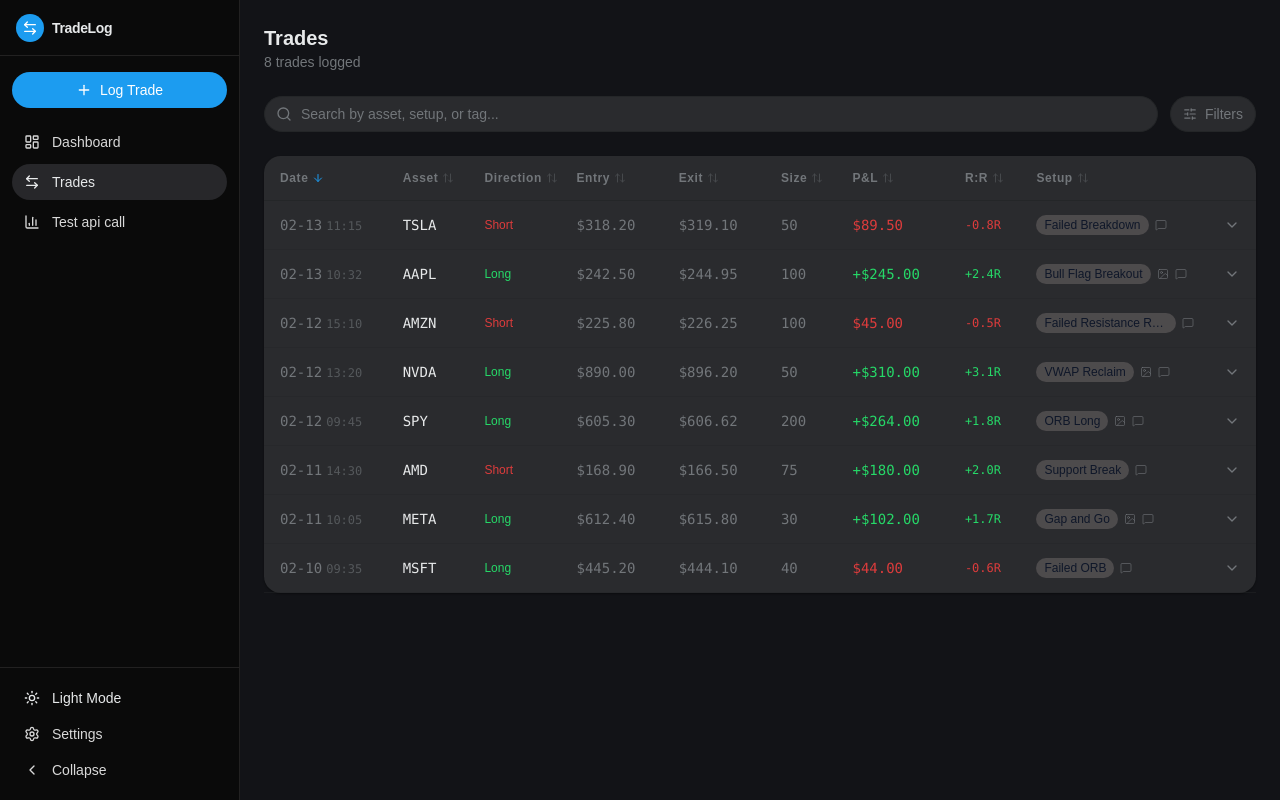
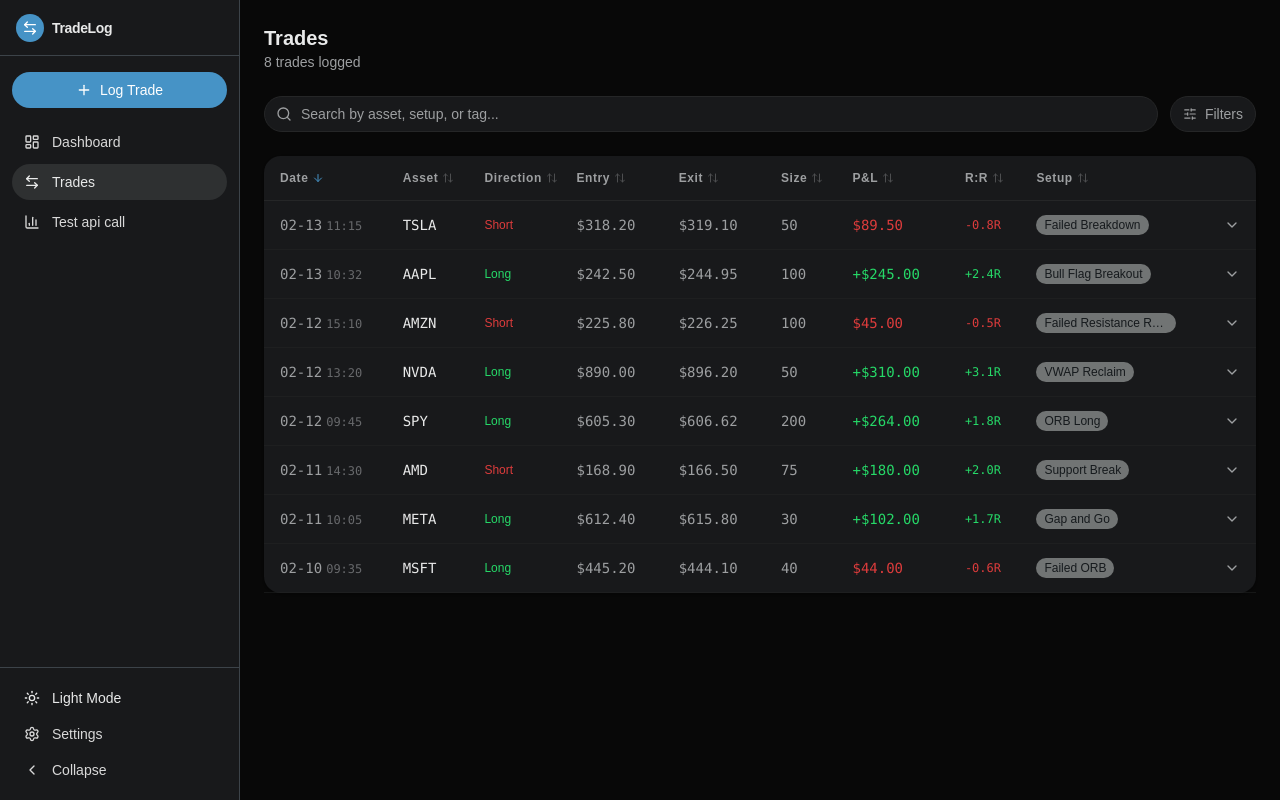
Before and after one commit to amarit/tradebeat-app, a React (Vite) app: page /1/trades in a window 1280 px wide. Built offline with nearby package versions, Linux system fonts and the light colour scheme.

Commit message:
Fixed dark mode

```diff
--- a/src/components/ui/checkbox.tsx
+++ b/src/components/ui/checkbox.tsx
@@ -12,7 +12,7 @@
     <CheckboxPrimitive.Root
       data-slot="checkbox"
       className={cn(
-        "size-4 border border-border bg-card accent-primary focus:outline-none focus:ring-2 focus:ring-ring/40 disabled:opacity-50 disabled:cursor-not-allowed",
+        "size-4 border border-border bg-checkbox accent-primary focus:outline-none focus:ring-2 focus:ring-ring/40 disabled:opacity-50 disabled:cursor-not-allowed",
         className
       )}
       {...props}
--- a/src/features/dashboard/DashboardPage.tsx
+++ b/src/features/dashboard/DashboardPage.tsx
@@ -298,7 +298,7 @@
         <div className="overflow-hidden">
           <table className="w-full">
             <thead>
-              <tr className="border-b border-border bg-muted/80 text-left">
+              <tr className="border-b border-border bg-secondary/10 text-left">
                 <th className="px-4 py-2.5 text-xs font-semibold font-medium text-muted-foreground uppercase tracking-wider">
                   Asset
                 </th>
@@ -320,7 +320,7 @@
               {recentTrades.map((trade) => (
                 <tr
                   key={trade.id}
-                  className="border-b border-border/50 transition-colors last:border-0 hover:bg-secondary/50"
+                  className="border-b border-border/50 transition-colors last:border-0 hover:bg-secondary/20"
                 >
                   <td className="px-4 py-2.5 text-sm font-medium font-mono text-foreground">
                     {trade.asset}
--- a/src/features/trades/TradeListPage.tsx
+++ b/src/features/trades/TradeListPage.tsx
@@ -287,8 +287,8 @@
         <div className="bg-card overflow-hidden">
           <table className="w-full">
             <thead>
-              <tr className="border-b border-border bg-muted/20 text-left">
-                <th className="w-10 px-3 py-2.5">
+              <tr className="border-b border-border bg-secondary/20 text-left">
+                <th className="w-10 px-3 py-2.5 font-semibold">
                   <Checkbox
                     checked={allSelected}
                     onCheckedChange={toggleSelectAll}
@@ -619,8 +619,8 @@
                             <span className="rounded-sm bg-secondary px-2 py-0.5 text-xs text-secondary-foreground truncate max-w-[140px]">
                               {trade.setup}
                             </span>
-                            {trade.hasScreenshot && <ImageIcon className="h-3 w-3 text-muted-foreground/60" />}
-                            {trade.notes && <MessageSquare className="h-3 w-3 text-muted-foreground/60" />}
+                            {/* {trade.hasScreenshot && <ImageIcon className="h-3 w-3 text-muted-foreground/60" />}
+                            {trade.notes && <MessageSquare className="h-3 w-3 text-muted-foreground/60" />} */}
                           </div>
                           <div className="flex justify-end">
                             {isExpanded ? (
--- a/src/index.css
+++ b/src/index.css
@@ -15,7 +15,7 @@
   --primary: oklch(0.6723 0.1606 244.9955);
   --primary-foreground: oklch(1.0000 0 0);
   /* --secondary: hsla(0, 4%, 15%, 0.432); */
-  --secondary: hsl(210 40% 96%);
+  --secondary: hsl(207, 11%, 68%);
   --secondary-foreground: hsl(222 47% 11%);
   --muted: oklch(0.9222 0.0013 286.3737);
   --muted-foreground: oklch(0.1884 0.0128 248.5103);
@@ -69,69 +69,71 @@
   --chart-3: hsl(30 80% 55%);
   --chart-4: hsl(280 65% 60%);
   --chart-5: hsl(340 75% 55%);
+  --checkbox: oklch(1.0000 0 0);
 }
 
 .dark {
-  --background: #121317;
-  --foreground: oklch(0.9328 0.0025 228.7857);
-  /* --card: oklch(0.2097 0.0080 274.5332); */
-  --card: oklch(28.924% 0.00565 271.227);
+  --background: oklch(13.441% 0.00002 271.152);
+  --foreground: oklch(0.9333 0.0011 197.1378);
+  --card: oklch(0.2132 0.0042 264.4789);
   --card-foreground: oklch(0.8853 0 0);
   --popover: oklch(0 0 0);
-  --popover-foreground: oklch(0.9328 0.0025 228.7857);
-  --primary: oklch(0.6692 0.1607 245.0110);
+  --popover-foreground: oklch(0.9333 0.0011 197.1378);
+  --primary: oklch(0.6365 0.1079 240.4494);
   --primary-foreground: oklch(1.0000 0 0);
-  --secondary: hsla(0, 3%, 47%, 0.432);
-  --secondary-foreground: hsl(222 47% 11%);
+  --secondary: oklch(55.637% 0.00368 198);
+  --secondary-foreground: oklch(0.2149 0.0085 240.3030);
   --muted: oklch(0.2090 0 0);
-  --muted-foreground: oklch(0.5637 0.0078 247.9662);
-  --accent: oklch(0.1928 0.0331 242.5459);
-  --accent-foreground: oklch(0.6692 0.1607 245.0110);
-  --destructive: oklch(0.6188 0.2376 25.7658);
+  --muted-foreground: oklch(70.148% 0.00379 248.36);
+  --accent: oklch(0.2154 0.0247 241.7117);
+  --accent-foreground: oklch(0.6365 0.1079 240.4494);
+  --destructive: oklch(0.5866 0.1614 19.9341);
   --destructive-foreground: oklch(1.0000 0 0);
-  --border: oklch(0.2674 0.0047 248.0045);
-  --input: oklch(0.3020 0.0288 244.8244);
-  --ring: oklch(0.6818 0.1584 243.3540);
-  --chart-1: oklch(0.6723 0.1606 244.9955);
-  --chart-2: oklch(0.6907 0.1554 160.3454);
-  --chart-3: oklch(0.8214 0.1600 82.5337);
-  --chart-4: oklch(0.7064 0.1822 151.7125);
-  --chart-5: oklch(0.5919 0.2186 10.5826);
-  --sidebar: hsl(0 0% 3.9%);
+  --border: oklch(0.2680 0.0024 247.9137);
+  --input: oklch(0.3036 0.0177 241.6043);
+  --ring: oklch(0.6470 0.1056 238.1248);
+  --chart-1: oklch(0.6401 0.1074 240.6746);
+  --chart-2: oklch(0.5933 0.1124 165.5162);
+  --chart-3: oklch(0.7488 0.1144 85.7336);
+  --chart-4: oklch(0.6233 0.1251 155.7075);
+  --chart-5: oklch(0.5667 0.1476 4.1754);
+  --sidebar: oklch(0.2132 0.0042 264.4789);
   --sidebar-foreground: oklch(0.8853 0 0);
-  --sidebar-primary: oklch(0.6818 0.1584 243.3540);
+  --sidebar-primary: oklch(0.6470 0.1056 238.1248);
   --sidebar-primary-foreground: oklch(1.0000 0 0);
-  --sidebar-accent: hsl(240 3.7% 15.9%);
-  --sidebar-accent-foreground: oklch(0.6692 0.1607 245.0110);
-  --sidebar-border: oklch(24.884% 0.0015 16.221);
-  --sidebar-ring: oklch(0.6818 0.1584 243.3540);
+  --sidebar-accent: oklch(30.757% 0.00338 229.298);
+  --sidebar-accent-foreground: oklch(0.6365 0.1079 240.4494);
+  --sidebar-border: oklch(0.3787 0.0138 243.9732);
+  --sidebar-ring: oklch(0.6470 0.1056 238.1248);
+
   /* --font-sans: Open Sans, sans-serif; */
   --font-sans: "Inter Variable", sans-serif;
   --font-serif: Georgia, serif;
   --font-mono: Menlo, monospace;
   --radius: 1.3rem;
-  --shadow-x: 0px;
-  --shadow-y: 2px;
-  --shadow-blur: 0px;
+  --shadow-x: 0;
+  --shadow-y: 1px;
+  --shadow-blur: 3px;
   --shadow-spread: 0px;
-  --shadow-opacity: 0;
-  --shadow-color: rgba(29,161,242,0.25);
-  --shadow-2xs: 0px 2px 0px 0px hsl(202.8169 89.1213% 53.1373%);
-  --shadow-xs: 0px 2px 0px 0px hsl(202.8169 89.1213% 53.1373%);
-  --shadow-sm: 0 1px 2px rgba(0, 0, 0, 0.4);
-  --shadow: 0 1px 3px rgba(0, 0, 0, 0.45);
-  --shadow-md: 0 4px 12px rgba(0, 0, 0, 0.5);
-  --shadow-lg: 0 10px 25px rgba(0, 0, 0, 0.6);
-  --shadow-xl: 0 20px 40px rgba(0, 0, 0, 0.7);
-  --shadow-2xl: 0px 2px 0px 0px hsl(202.8169 89.1213% 53.1373%);
+  --shadow-opacity: 0.1;
+  --shadow-color: oklch(0 0 0);
+  --shadow-2xs: 0 1px 3px 0px hsl(0 0% 0% / 0.05);
+  --shadow-xs: 0 1px 3px 0px hsl(0 0% 0% / 0.05);
+  --shadow-sm: 0 1px 3px 0px hsl(0 0% 0% / 0.10), 0 1px 2px -1px hsl(0 0% 0% / 0.10);
+  --shadow: 0 1px 3px 0px hsl(0 0% 0% / 0.10), 0 1px 2px -1px hsl(0 0% 0% / 0.10);
+  --shadow-md: 0 1px 3px 0px hsl(0 0% 0% / 0.10), 0 2px 4px -1px hsl(0 0% 0% / 0.10);
+  --shadow-lg: 0 1px 3px 0px hsl(0 0% 0% / 0.10), 0 4px 6px -1px hsl(0 0% 0% / 0.10);
+  --shadow-xl: 0 1px 3px 0px hsl(0 0% 0% / 0.10), 0 8px 10px -1px hsl(0 0% 0% / 0.10);
+  --shadow-2xl: 0 1px 3px 0px hsl(0 0% 0% / 0.25);
 
-   --profit: hsl(142 70% 50%);
+  --profit: hsl(142 70% 50%);
   --loss: hsl(0 70% 55%);
   --chart-1: hsl(222 84% 65%);
   --chart-2: hsl(160 60% 50%);
   --chart-3: hsl(30 80% 60%);
   --chart-4: hsl(280 65% 65%);
   --chart-5: hsl(340 75% 60%);
+  --checkbox: oklch(37.909% 0.00004 271.152);
 }
 
 @theme inline {
@@ -188,6 +190,7 @@
 
   --color-profit: var(--profit);
   --color-loss: var(--loss);
+  --color-checkbox: var(--checkbox);
 }
 
 @layer base {
```
